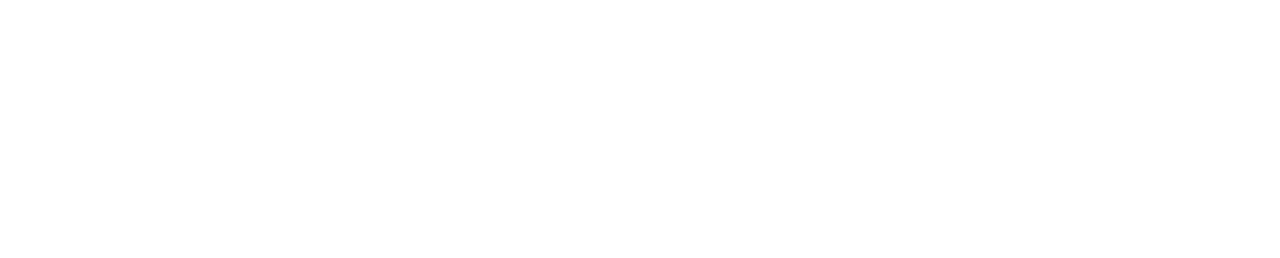
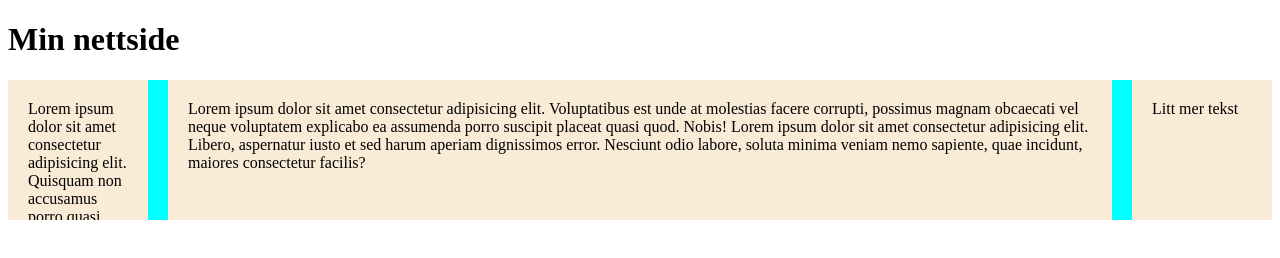
Before and after one commit to LarsD99/Test2, a plain HTML site: page index.html in a window 1280 px wide. Drawn offline with Linux system fonts and the light colour scheme.

Commit message:
La til flexbox layout og oppdaterte HTML med flex containers

```diff
--- /dev/null
+++ b/css/style.css
@@ -0,0 +1,33 @@
+.flex-container {
+  display: flex;
+  flex-direction: row;
+  background-color: aqua;
+  color: black;
+  gap: 20px;
+  width: 100%;
+  justify-content: space-evenly;
+  align-items: center;
+  flex-wrap: wrap;
+}
+
+.flex-item {
+  /* flex-grow: 1; */
+  width: 100px;
+  height: 100px;
+  flex-shrink: 1;
+  background-color: antiquewhite;
+  padding: 20px;
+  overflow: hidden;
+}
+
+.flex-item2 {
+    flex-grow: 2;
+  }
+
+
+/* Responsive layout - makes a one column layout instead of a two-column layout */
+@media (max-width: 600px) {
+  .flex-container {
+    flex-direction: column;
+  }
+}
--- a/index.html
+++ b/index.html
@@ -1,11 +1,23 @@
 <!DOCTYPE html>
 <html lang="en">
-<head>
-    <meta charset="UTF-8">
-    <meta name="viewport" content="width=device-width, initial-scale=1.0">
-    <title>Document</title>
-</head>
-<body>
-
-</body>
+  <head>
+    <meta charset="UTF-8" />
+    <meta name="viewport" content="width=device-width, initial-scale=1.0" />
+    <link rel="stylesheet" href="./css/style.css" />
+    <title>Test2</title>
+  </head>
+  <body>
+    <header>
+      <h1>Min nettside</h1>
+      <nav></nav>
+    </header>
+    <main>
+      <section class="flex-container">
+        <div class="flex-item">Lorem ipsum dolor sit amet consectetur adipisicing elit. Quisquam non accusamus porro quasi aliquam necessitatibus repellendus enim, dolore rem minima iure adipisci sint amet, alias quod molestiae distinctio voluptatibus maiores! Lorem ipsum dolor sit amet, consectetur adipisicing elit. Velit porro minus tenetur harum distinctio odio nihil, consequuntur, adipisci dignissimos voluptatibus quaerat. Ratione cupiditate expedita tenetur! Earum hic commodi sed! Aliquid.</div>
+        <div class="flex-item flex-item2">Lorem ipsum dolor sit amet consectetur adipisicing elit. Voluptatibus est unde at molestias facere corrupti, possimus magnam obcaecati vel neque voluptatem explicabo ea assumenda porro suscipit placeat quasi quod. Nobis! Lorem ipsum dolor sit amet consectetur adipisicing elit. Libero, aspernatur iusto et sed harum aperiam dignissimos error. Nesciunt odio labore, soluta minima veniam nemo sapiente, quae incidunt, maiores consectetur facilis?</div>
+        <div class="flex-item">Litt mer tekst</div>
+      </section>
+    </main>
+    <footer></footer>
+  </body>
 </html>
```
